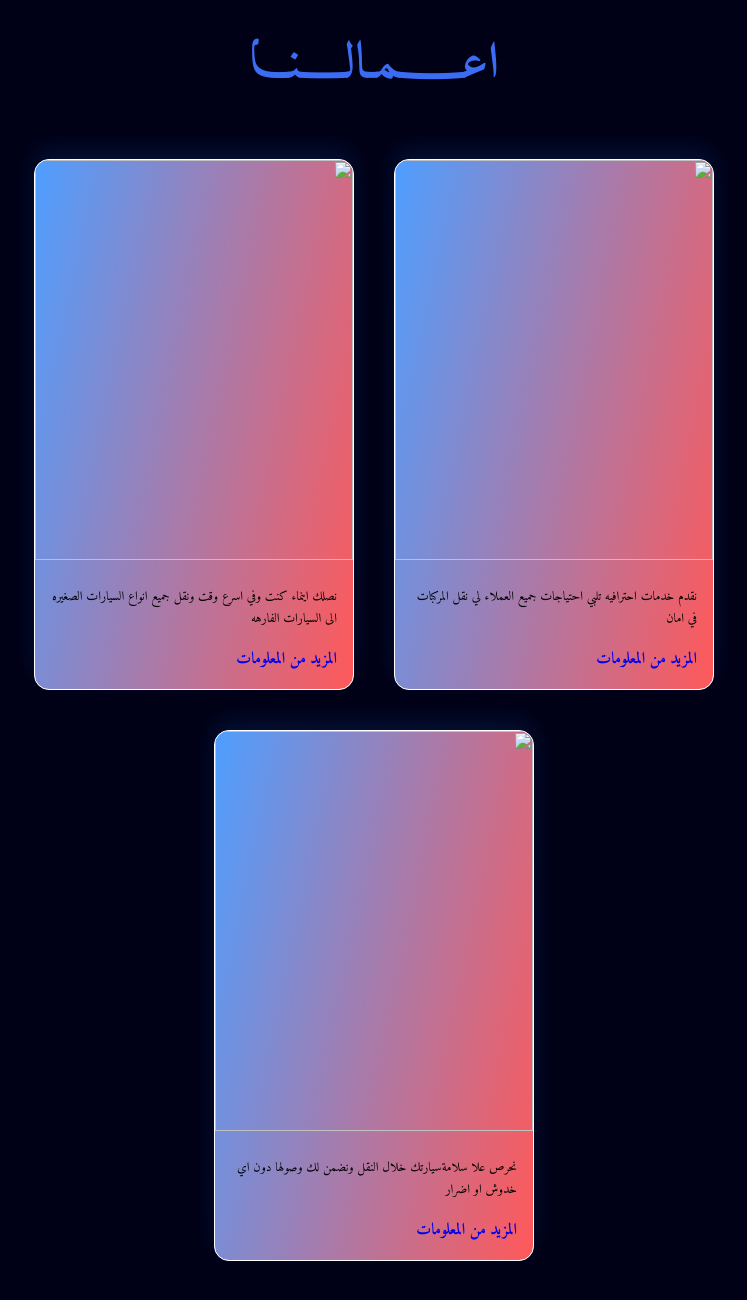
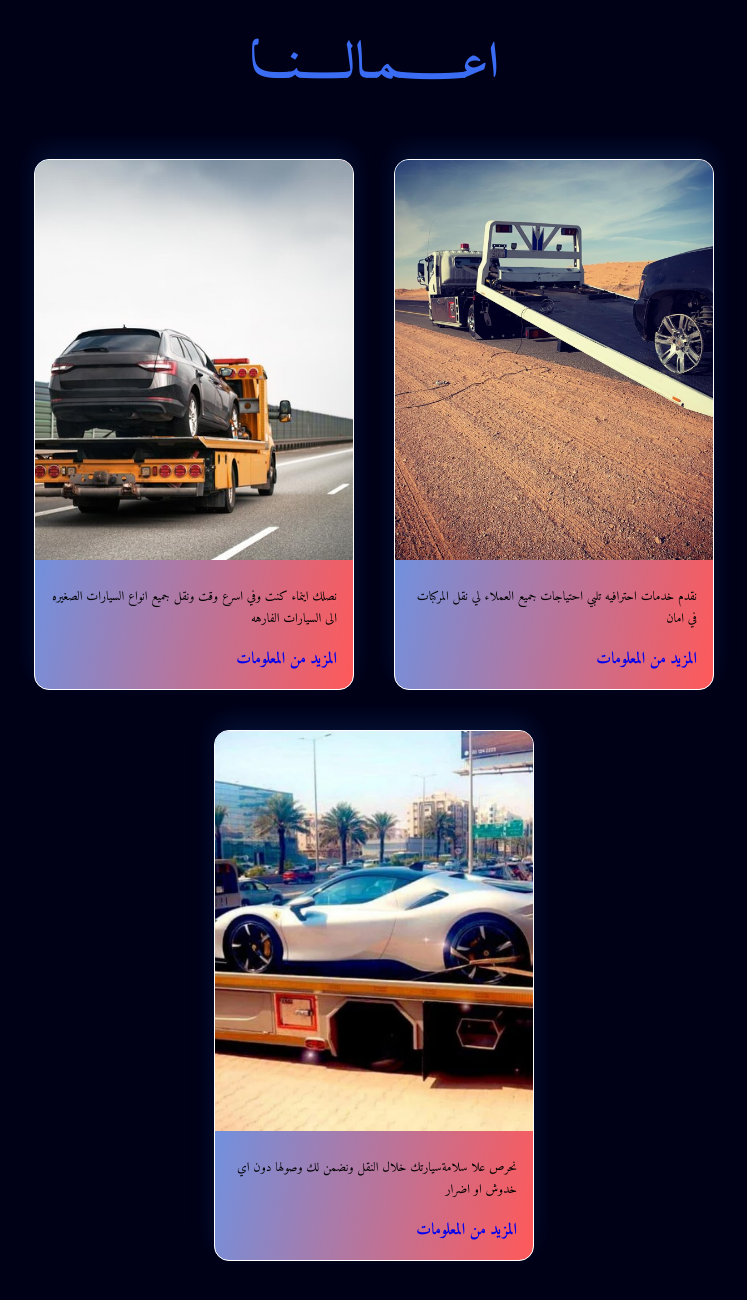
Before and after one commit to Hamoodsalam/hamood1, a plain HTML site: page index.html in a window 1280 px wide. Shown: the part 2019-3319 px from the top of the page, without its empty margins (266-1013 px from the left). Drawn offline with Linux system fonts and the light colour scheme; files whose address does not match are found by name; a web font is replaced by a local one.

Commit message:
Update index.html

```diff
--- a/index.html
+++ b/index.html
@@ -99,7 +99,7 @@
         <div class="content">
             <div class="project-card">
                 <div class="project-images">
-                    <img src="images/work88.jpg" />
+                    <img src="work88.jpg" />
                 </div>
                 <div class="project-info">
                     <p class="project-category">نقدم خدمات احترافيه تلبي احتياجات جميع العملاء لي نقل المركبات في امان</p>
@@ -112,7 +112,7 @@
 
             <div class="project-card">
                 <div class="project-images">
-                    <img src="images/work19.jpg" />
+                    <img src="work19.jpg" />
                 </div>
                 <div class="project-info">
                     <p class="project-category">نصلك اينماء كنت وفي اسرع وقت ونقل جميع انواع السيارات  الصغيره الى السيارات الفارهه</p>
@@ -125,7 +125,7 @@
 
             <div class="project-card">
                 <div class="project-images">
-                    <img  class="images-card" src="images/work99.jpg" />
+                    <img  class="images-card" src="work99.jpg" />
                 </div>
                 <div class="project-info">
                     <p class="project-category">نحرص علا سلامةسيارتك خلال النقل ونضمن لك وصولها دون اي خدوش او اضرار</p>
```
